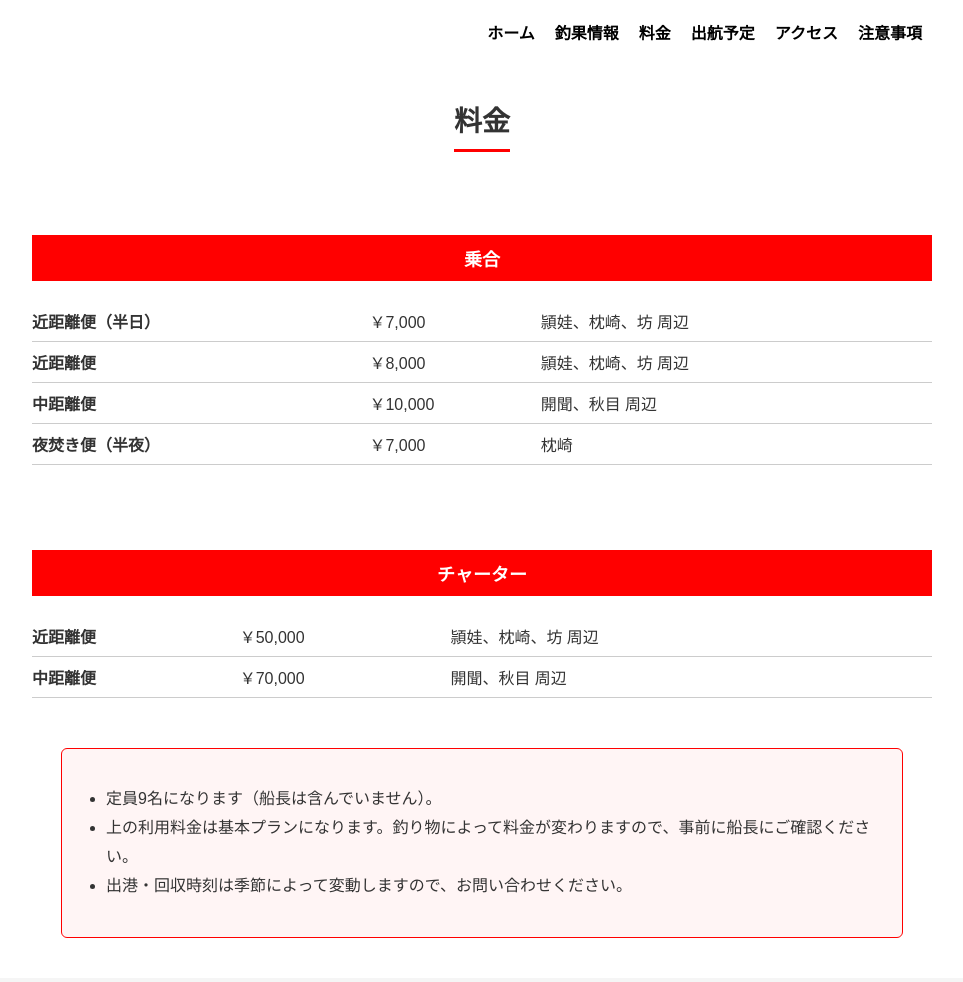
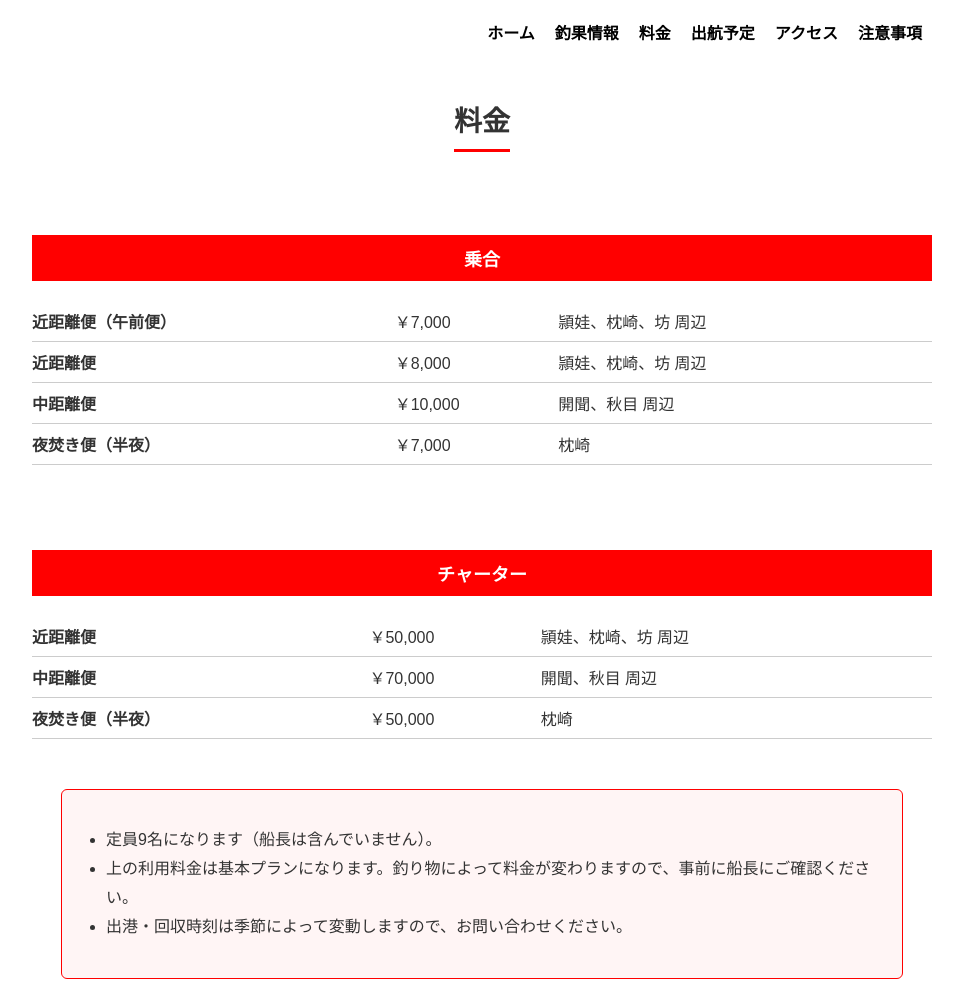
Before and after one commit to tenpa5460/ginrin, a plain HTML site: page price.html in a window 1280 px wide. Shown: the top 982 px of the page, without its empty margins (158-1121 px from the left). Drawn offline with Linux system fonts and the light colour scheme.

Commit message:
Add charter information to the pricing page

```diff
--- a/price.html
+++ b/price.html
@@ -25,7 +25,7 @@
             <h2 class="red-box">乗合</h2>
             <table>
                 <tr>
-                    <th>近距離便（半日）</th>
+                    <th>近距離便（午前便）</th>
                     <td>￥7,000</td>
                     <td>頴娃、枕崎、坊 周辺</td>
                 </tr>
@@ -61,6 +61,11 @@
                     <td>￥70,000</td>
                     <td>開聞、秋目 周辺</td>
                 </tr>
+                <tr>
+                    <th>夜焚き便（半夜）</th>
+                    <td>￥50,000</td>
+                    <td>枕崎</td>
+                </tr>
             </table>
         </section>
 
```
